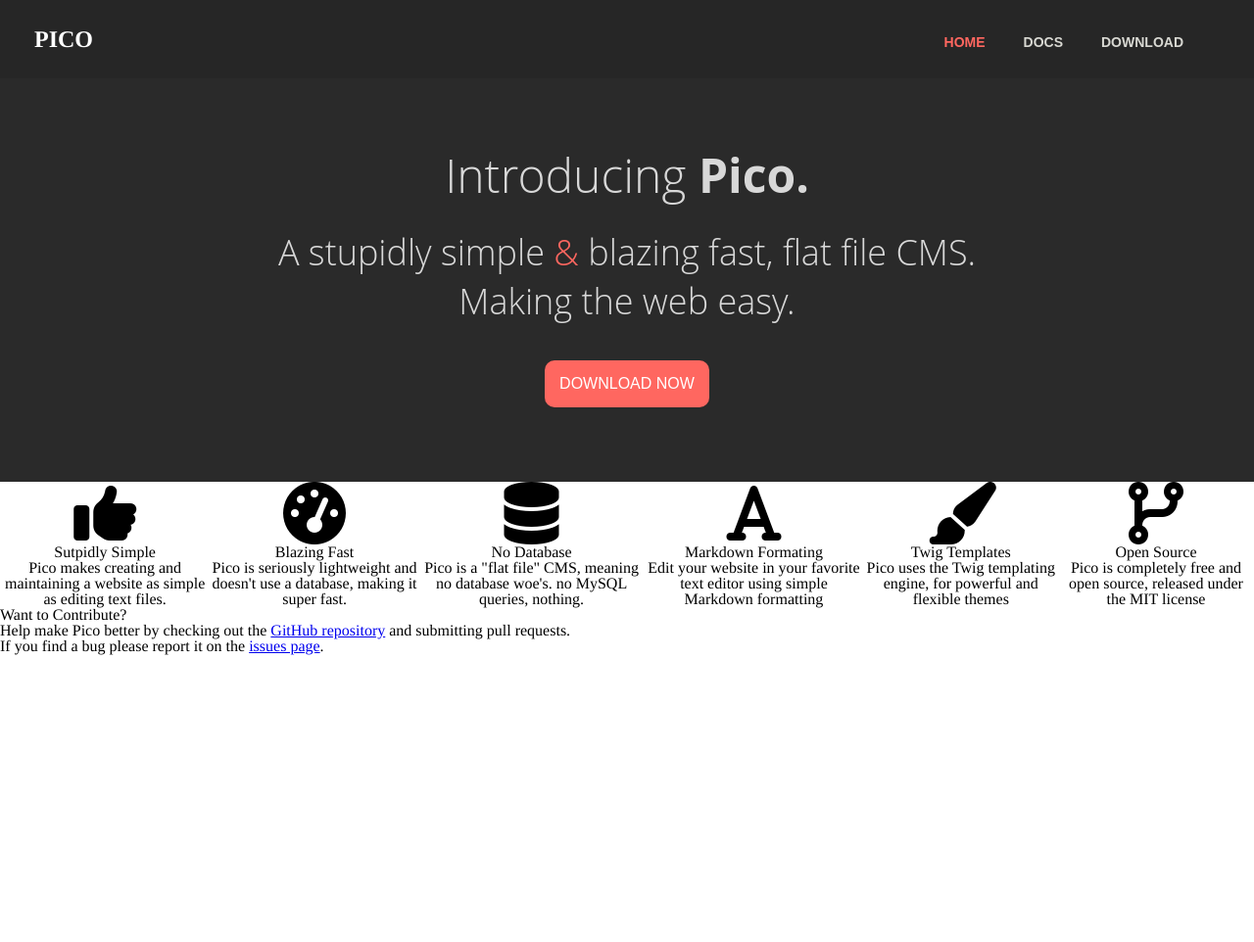
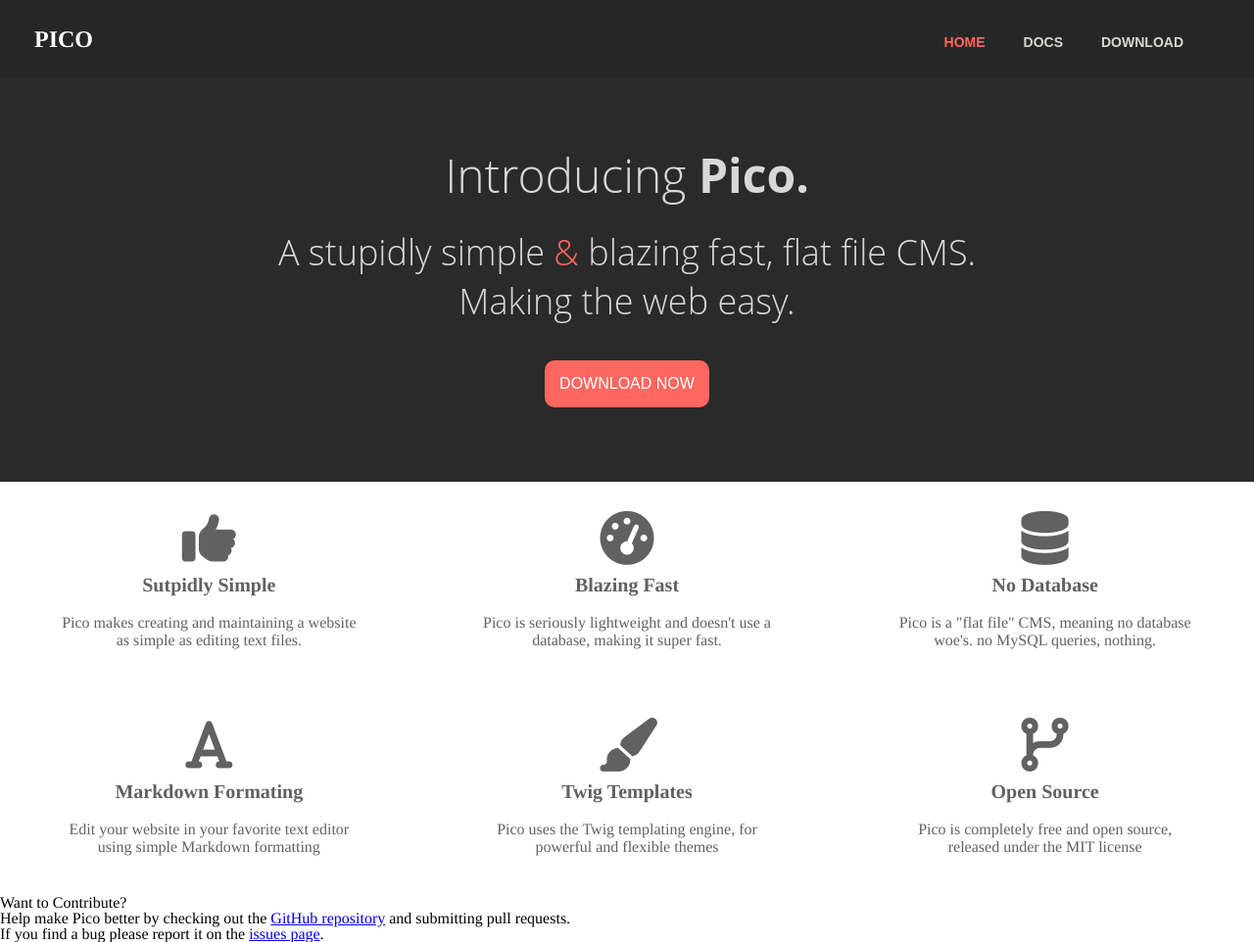
Before and after one commit to ArianZargaran/week-1_PICO, a plain HTML site: page index.html in a window 1280 px wide. Shown: the whole page at 98% size. Before the commit the page ends 800 px from the top, so only its background shows below. Drawn offline with Linux system fonts and the light colour scheme.

Commit message:
Features section done!

```diff
--- a/css/main.scss
+++ b/css/main.scss
@@ -75,10 +75,38 @@
 }
 
 /*FEATURES SECTION*/
+
 .features-menu {
   display: flex;
-  flex-basis: 33%;
-.features-item {
-  text-align: center;
+  color: #616161;
+  flex-wrap: wrap;
+  .features-item {
+    padding: 30px 0;
+    display: flex;
+    text-align: center;
+    flex-direction: column;
+    align-items: center;
+    min-width: 33.3333333%;
+    .features-item__logo--big {
+      font-size: 55px;
+    }
+    .features-item__heading {
+      font-weight: bold;
+      font-size: 20px;
+      margin: 10px 0;
+    }
+    .features-item__paragraph {
+    margin: 10px 0;
+    max-width: 305px;
+    line-height: 18px;
+    }
+  }
 }
-}
+
+/* ENDS FEATURES SECTION*/
+
+/*FOOTER SECTION*/
+
+
+
+/*ENDS FOOTER SECTION*/
--- a/index.html
+++ b/index.html
@@ -33,32 +33,32 @@
       <li class="features-item">
         <span class="fa fa-thumbs-up fa-4x features-item__logo features-item__logo--big"></span>
         <h3 class="features-item__heading">Sutpidly Simple</h3>
-        <p>Pico makes creating and maintaining a website as simple as editing text files.</p>
+        <p class="features-item__paragraph">Pico makes creating and maintaining a website as simple as editing text files.</p>
       </li>
       <li class="features-item">
         <span class="fa fa-tachometer fa-4x features-item__logo features-item__logo--big"></span>
         <h3 class="features-item__heading">Blazing Fast</h3>
-        <p>Pico is seriously lightweight and doesn't use a database, making it super fast.</p>
+        <p class="features-item__paragraph">Pico is seriously lightweight and doesn't use a database, making it super fast.</p>
       </li>
       <li class="features-item">
         <span class="fa fa-database fa-4x features-item__logo features-item__logo--big"></span>
         <h3 class="features-item__heading">No Database</h3>
-        <p>Pico is a "flat file" CMS, meaning no database woe's. no MySQL queries, nothing.</p>
+        <p class="features-item__paragraph">Pico is a "flat file" CMS, meaning no database woe's. no MySQL queries, nothing.</p>
       </li>
       <li class="features-item">
         <span class="fa fa-font fa-4x features-item__logo features-item__logo--big"></span>
         <h3 class="features-item__heading">Markdown Formating</h3>
-        <p>Edit your website in your favorite text editor using simple Markdown formatting</p>
+        <p class="features-item__paragraph">Edit your website in your favorite text editor using simple Markdown formatting</p>
       </li>
       <li class="features-item">
         <span class="fa fa-paint-brush fa-4x features-item__logo features-item__logo--big"></span>
         <h3 class="features-item__heading">Twig Templates</h3>
-        <p>Pico uses the Twig templating engine, for powerful and flexible themes</p>
+        <p class="features-item__paragraph">Pico uses the Twig templating engine, for powerful and flexible themes</p>
       </li>
       <li class="features-item">
         <span class="fa fa-code-fork fa-4x features-item__logo features-item__logo--big"></span>
         <h3 class="features-item__heading">Open Source</h3>
-        <p>Pico is completely free and open source, released under the MIT license</p>
+        <p class="features-item__paragraph">Pico is completely free and open source, released under the MIT license</p>
       </li>
     </ol>
   </section>
```
Also changed, not shown: css/main.css, 2 other files.
